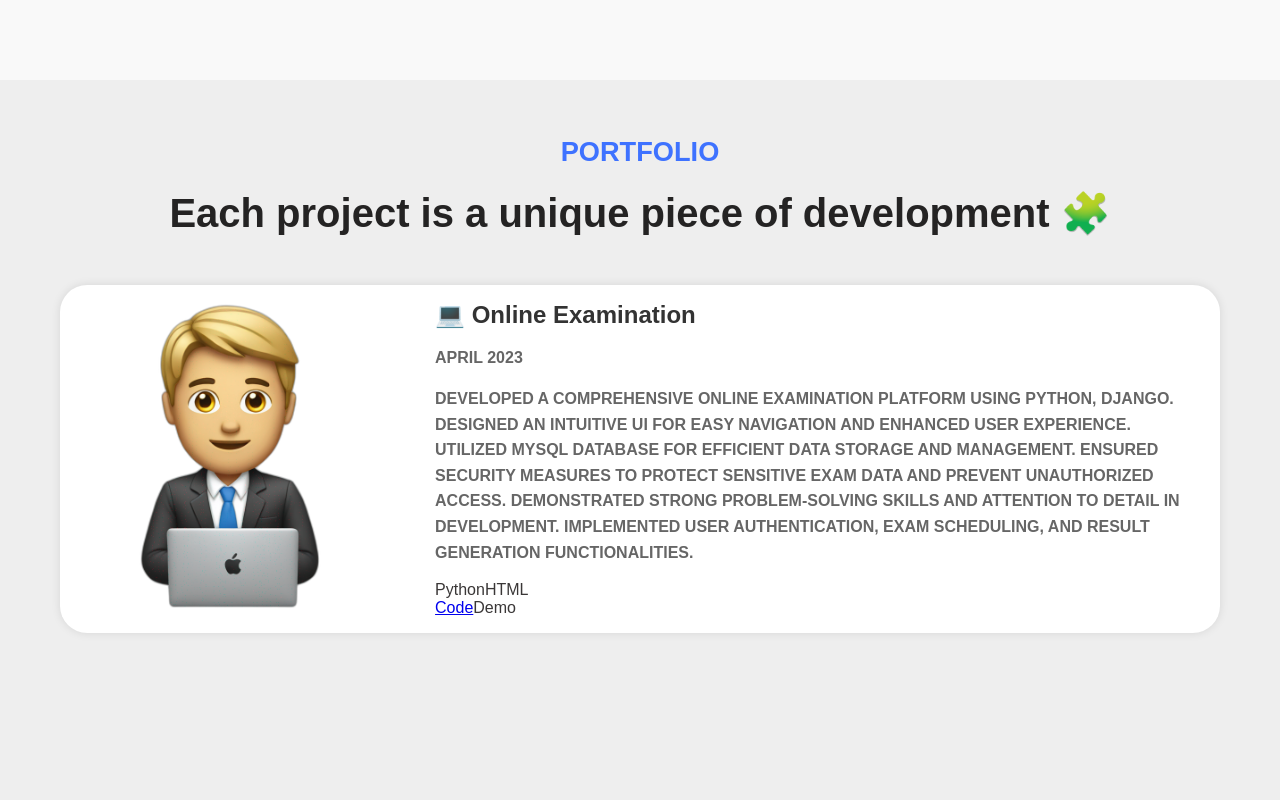
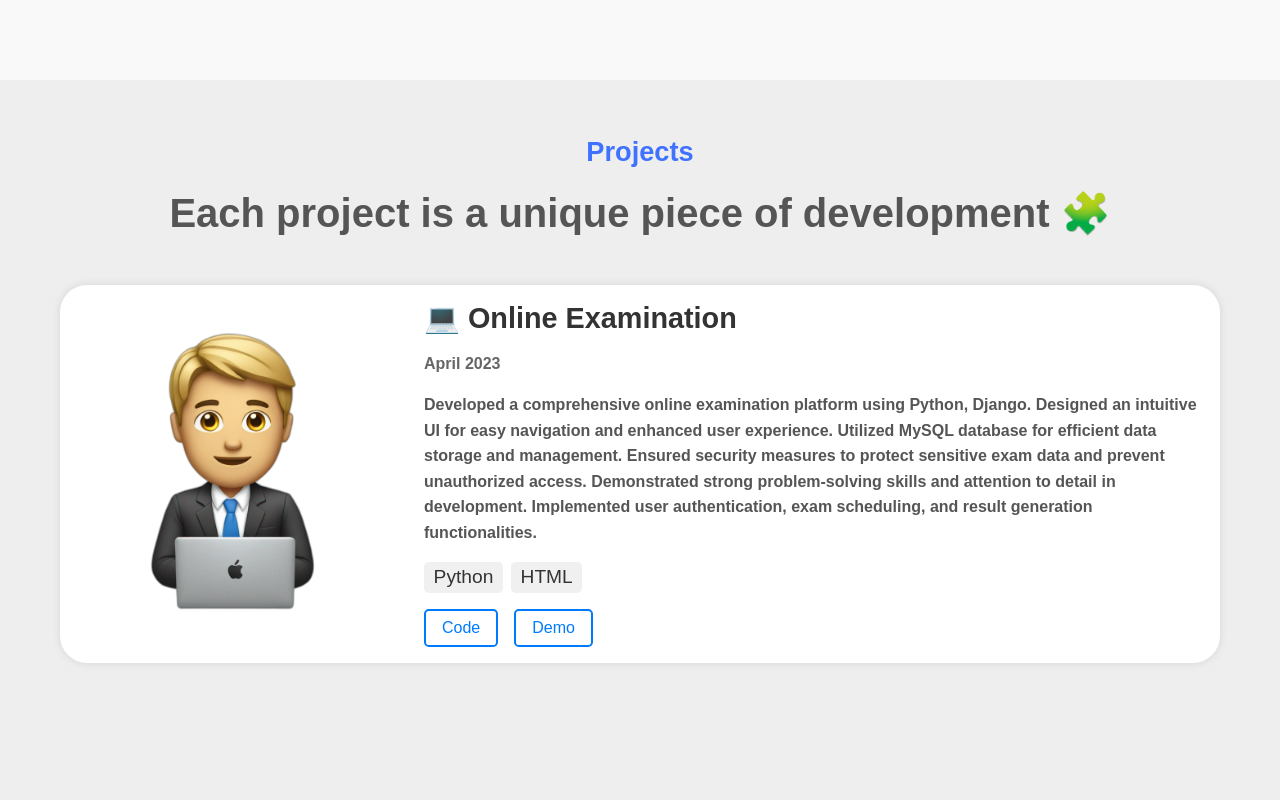
Before and after one commit to sujeetyadav021/sujeet_portfolio, a React (Create React App) app: page /projects in a window 1280 px wide. Shown: the part 1600-2400 px from the top of the page. Built offline with nearby package versions, Linux system fonts and the light colour scheme.

Commit message:
Added Project Page components and styles to portfolio

```diff
--- a/src/components/ProjectBox.jsx
+++ b/src/components/ProjectBox.jsx
@@ -17,8 +17,8 @@ const ProjectBox = ({ title, img, date, description, techno1, techno2, code, dem
           <span>{techno2}</span>
         </div>
         <div className="project-box__links">
-          <a href={code} target="_blank" rel="noopener noreferrer">Code</a>
-          <a href={demo} target="_blank" rel="noopener noreferrer">Demo</a>
+          <a className="button-link" href={code} target="_blank" rel="noopener noreferrer">Code</a>
+          <a className="button-link" href={demo} target="_blank" rel="noopener noreferrer">Demo</a>
         </div>
       </div>
     </div>
--- a/src/components/Projects.jsx
+++ b/src/components/Projects.jsx
@@ -8,13 +8,13 @@ const Projects = () => {
     <section id="projects" className="projects">
       <div className="container">
         <div className="projects__content">
-          <p>Portfolio</p>
+          <p>Projects</p>
           <h3>Each project is a unique piece of development 🧩</h3>
           <div className="projects__grid">
             <ProjectBox
               title="Online Examination"
               img={ProjectImg}
-              date="April 2023"
+              date="April 2023     "
               description=" Developed a comprehensive online examination platform using Python, Django. Designed an intuitive UI for easy navigation
  and enhanced user experience. Utilized MySQL database for efficient data storage and management. Ensured security
  measures to protect sensitive exam data and prevent unauthorized access. Demonstrated strong problem-solving skills and
--- a/src/styles/AboutMe.scss
+++ b/src/styles/AboutMe.scss
@@ -50,6 +50,7 @@
   }
 
   h3 {
+    color: $header-color;
     font-size: 25px;
     margin-bottom: 1rem;
   }
--- a/src/styles/Contact.scss
+++ b/src/styles/Contact.scss
@@ -20,6 +20,7 @@
     font-family: $text-font;
 
     p {
+      color: $header-color;
       text-transform: uppercase;
       font-weight: 700;
       font-size: $text-size;
--- a/src/styles/ProjectBox.scss
+++ b/src/styles/ProjectBox.scss
@@ -1,33 +1,38 @@
+@import '../styles/typography';
+@import '../styles/global';
+@import '../styles/colors';
+
+
 .project-box {
   background-color: white;
   box-shadow: 0px 0px 10px rgba(0, 0, 0, 0.1);
   border-radius: 1.7rem;
   overflow: hidden;
-    display: flex; /* Use flexbox for horizontal layout */
-    flex-direction: row; /* Set flex direction to row for image and content side by side */
-    align-items: center; /* Align items vertically centered */
-    gap: 1rem; /* Space between image and content */
+  display: flex;
+  flex-direction: row;
+  align-items: center;
+  gap: -1rem;
 
-    &__img {
-      width: 30%; /* Adjust width of the image section */
-      height: auto; /* Keep height auto to maintain aspect ratio */
+  .project-box__img {
+    width: 30%;
+    height: auto;
     overflow: hidden;
 
     img {
-        width: 100%;
+      width: 90%;
       height: auto;
-        object-fit: cover; /* Ensures image covers the full width and height */
-        border-radius: 1.7rem 0 0 1.7rem; /* Adjust border radius to match container */
+      object-fit: cover;
+      border-radius: 1.7rem 0 0 1.7rem;
     }
   }
 
-    &__content {
-      width: 70%; /* Adjust width of the content section */
+  .project-box__content {
+    width: 70%;
     padding: 1rem;
-      text-align: left; /* Align text to the left */
+    text-align: left;
 
     .project-box__title {
-        font-size: 1.5rem;
+      font-size: 1.8rem;
       color: #333;
       margin-bottom: 1rem;
       display: flex;
@@ -42,36 +47,54 @@
 
     .project-box__description {
       font-size: 1rem;
-        color: #666;
       margin-bottom: 1rem;
+      font-family: $text-font;
+      color: #555555;
     }
 
-      &__tech-stack {
+    .project-box__tech-stack {
       display: flex;
       gap: 0.5rem;
       margin-bottom: 1rem;
+      display: flex;
 
       span {
         background-color: #f0f0f0;
         padding: 0.3rem 0.6rem;
         border-radius: 0.3rem;
         color: #333;
-          font-size: 0.9rem;
+        font-size: 1.2rem;
+        transition: background-color 0.3s, color 0.3s;
+
+
+        &:hover {
+          background-color:$hover-color;
+          color: white;
+        }
       }
     }
 
-      &__links {
+    .project-box__links {
       display: flex;
-        gap: 1rem; /* Space between links */
+      gap: 1rem;
       margin-top: 1rem;
+      font-family: $text-font;
+      font-size: $headings-size;
+      color: #555555;
 
-        a {
+      .button-link {
         font-size: 1rem;
         color: #007bff;
         text-decoration: none;
+        padding: 0.5rem 1rem;
+        border: 2px solid #007bff;
+        border-radius: 0.3rem;
+        transition: background-color 0.3s, color 0.3s, border-color 0.3s;
 
         &:hover {
-            color: #0056b3;
+          background-color: #0056b3;
+          color: white;
+          border-color: #0056b3;
         }
       }
     }
--- a/src/styles/Projects.scss
+++ b/src/styles/Projects.scss
@@ -17,23 +17,25 @@
     text-align: center;
     p {
       color: $header-color;
+      font-family: $text-font;
       font-size: $text-size;
-      text-transform: uppercase;
+      //text-transform: uppercase;
       font-weight: 700;
       margin-bottom: 1rem;
     }
 
     h3 {
+      font-family: $text-font;
       font-size: $headings-size;
-      color: $black-shade;
+      color: #555555;
       margin-bottom: 3rem;
     }
   }
 
   &__grid {
-    display: flex; /* Change to flex display */
-    flex-direction: column; /* Set flex direction to column for vertical alignment */
-    gap: 2rem; /* Space between project boxes */
-    align-items: center; /* Align items to center, adjust as needed */
+    display: flex;
+    flex-direction: column;
+    gap: 5rem;
+    align-items: center;
   }
 }
```
Lines whose indentation alone changed are shown as unchanged.
